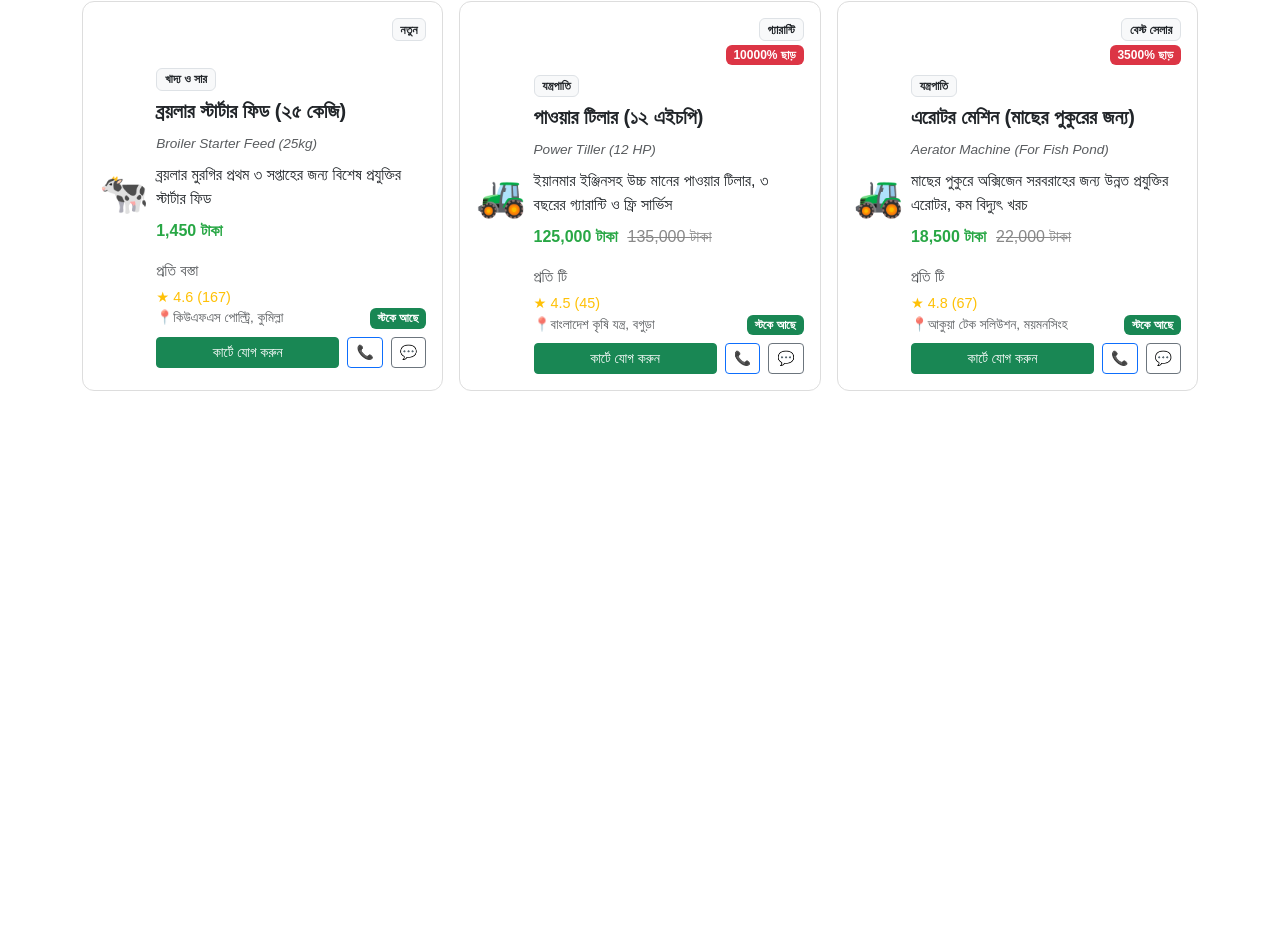
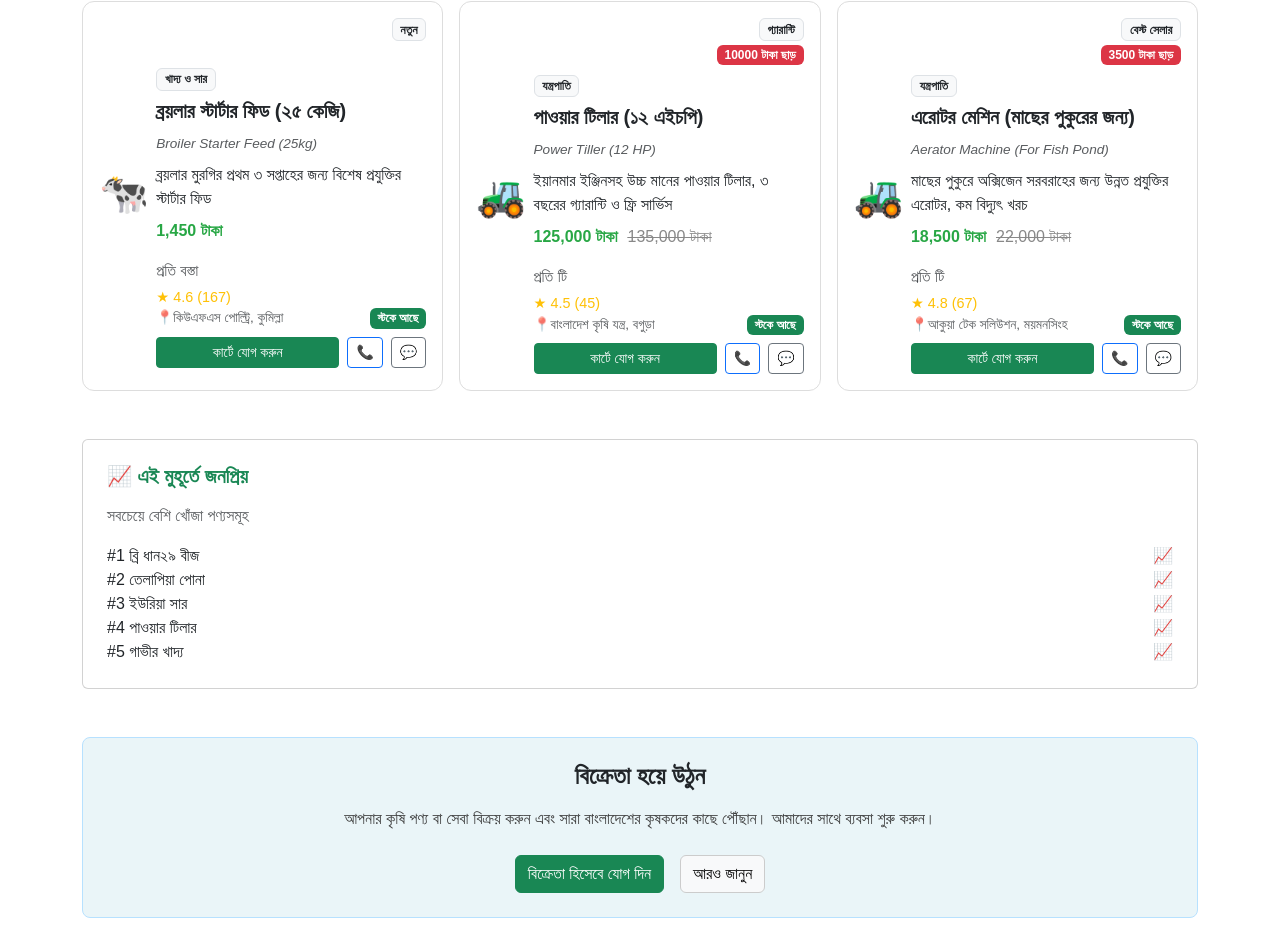
Before and after one commit to numucoccus/krishi_dibanishi, a React (Create React App) app: page /market in a window 1280 px wide. Shown: the part 1341-2293 px from the top of the page. Before the commit the page ends 1784 px from the top, so only its background shows below. Built offline with nearby package versions, Linux system fonts and the light colour scheme.

Commit message:
Ponnoshomuho update

```diff
--- a/src/components/Marketplace/Marketplace_1.js
+++ b/src/components/Marketplace/Marketplace_1.js
@@ -8,6 +8,51 @@ const categories = [
   { icon: "🐄", title: "খাদ্য ও সার", subtitle: "Feed & Fertilizer", count: "১৫৬ পণ্য" },
   { icon: "💉", title: "ঔষধ ও ভ্যাকসিন", subtitle: "Medicine & Vaccines", count: "৯৮ পণ্য" },
 ];
+
+
+const TrendingNow = () => (
+  <div className="mt-5">
+    <Card className="p-4">
+      <h5 className="fw-bold mb-3 text-success">📈 এই মুহূর্তে জনপ্রিয়</h5>
+      <p className="text-muted">সবচেয়ে বেশি খোঁজা পণ্যসমূহ</p>
+      <ul className="list-unstyled mb-0">
+        {[
+          "ব্রি ধান২৯ বীজ",
+          "তেলাপিয়া পোনা",
+          "ইউরিয়া সার",
+          "পাওয়ার টিলার",
+          "গাভীর খাদ্য",
+        ].map((item, index) => (
+          <li
+            key={index}
+            className="d-flex justify-content-between align-items-center"
+          >
+            #{index + 1} {item}
+            <span className="text-success">📈</span>
+          </li>
+        ))}
+      </ul>
+    </Card>
+  </div>
+);
+
+const BecomeSeller = () => (
+  <div className="mt-5">
+    <Card className="p-4" style={{ backgroundColor: "#eaf5f8", border: "1px solid #b7e1ff", borderRadius: "8px" }}>
+      <h4 className="fw-bold mb-3 text-center" style={{ fontWeight: "700" }}>
+        বিক্রেতা হয়ে উঠুন
+      </h4>
+      <p className="text-center mb-4" style={{ fontSize: "16px", color: "#3a3a3a" }}>
+        আপনার কৃষি পণ্য বা সেবা বিক্রয় করুন এবং সারা বাংলাদেশের কৃষকদের কাছে পৌঁছান। আমাদের সাথে ব্যবসা শুরু করুন।
+      </p>
+      <div className="d-flex justify-content-center gap-3">
+        <Button variant="success">বিক্রেতা হিসেবে যোগ দিন</Button>
+        <Button variant="light" style={{ border: "1px solid #ccc" }}>আরও জানুন</Button>
+      </div>
+    </Card>
+  </div>
+);
+
 
 const specialOffers = [
   {
@@ -92,7 +137,7 @@ const products = [
   {
     category: "যন্ত্রপাতি",
     tag: "গ্যারান্টি",
-    discountPercent: 10000,
+    discountTaka: 10000,
     discountTag: "টাকা ছাড়",
     title: "পাওয়ার টিলার (১২ এইচপি)",
     subtitle: "Power Tiller (12 HP)",
@@ -108,7 +153,7 @@ const products = [
   {
     category: "যন্ত্রপাতি",
     tag: "বেস্ট সেলার",
-    discountPercent: 3500,
+    discountTaka: 3500,
     discountTag: "টাকা ছাড়",
     title: "এরোটর মেশিন (মাছের পুকুরের জন্য)",
     subtitle: "Aerator Machine (For Fish Pond)",
@@ -231,22 +276,21 @@ const Marketplace = () => {
                             {p.category === "ঔষধ ও ভ্যাকসিন" && "💉"}
                           </Col>
                           <Col md={10}>
-                          <div
-                          className="badge-container d-flex flex-column align-items-end gap-1 mb-2"
-                          style={{ minHeight: '40px' }} >
+                            <div className="badge-container d-flex flex-column align-items-end gap-1 mb-2" style={{ minHeight: '40px' }}>
                               {p.tag && (
-                          <Badge
-                          bg={p.tag === "প্রিমিয়াম" ? "dark" : "light"}
-                          text={p.tag === "প্রিমিয়াম" ? "light" : "dark"}
-                          className="fw-semibold border" >
+                                <Badge bg={p.tag === "প্রিমিয়াম" ? "dark" : "light"} text={p.tag === "প্রিমিয়াম" ? "light" : "dark"} className="fw-semibold border">
                                   {p.tag}
-                          </Badge>  )}
-                          {p.discountPercent > 0 ? (
+                                </Badge>
+                              )}
+                              {p.discountPercent > 0 && (
                                 <Badge bg="danger" className="fw-semibold">
                                   {p.discountPercent}% ছাড়
                                 </Badge>
-                           ) : (
-                            null
+                              )}
+                              {p.discountTaka > 0 && (
+                                <Badge bg="danger" className="fw-semibold">
+                                  {p.discountTaka} টাকা ছাড়
+                                </Badge>
                               )}
                             </div>
                             <div className="mb-2">
@@ -256,7 +300,6 @@ const Marketplace = () => {
                             </div>
                             <h5 className="fw-semibold">{p.title}</h5>
                             <small className="text-muted fst-italic">{p.subtitle}</small>
-
                             <p className="my-2">{p.desc}</p>
                             <p className="price-section">
                               {p.price.toLocaleString()} টাকা
@@ -269,23 +312,13 @@ const Marketplace = () => {
                             <p className="text-muted mb-1">{p.unit}</p>
                             <div className="rating">★ {p.rating} ({p.ratingCount})</div>
                             <div className="d-flex justify-content-between align-items-center mb-2">
-                             <small className="text-muted">
-                            📍{p.location}
-                             </small>
-                              <Badge bg="success" className="fw-semibold">
-                              স্টকে আছে
-                             </Badge>
+                              <small className="text-muted">📍{p.location}</small>
+                              <Badge bg="success" className="fw-semibold">স্টকে আছে</Badge>
                             </div>
                             <div className="d-flex gap-2 align-items-center">
-                            <Button variant="success" size="sm" className="flex-grow-1">
-                               কার্টে যোগ করুন
-                            </Button>
-                            <Button variant="outline-primary" size="sm">
-                                📞
-                            </Button>
-                            <Button variant="outline-secondary" size="sm">
-                               💬
-                            </Button>
+                              <Button variant="success" size="sm" className="flex-grow-1">কার্টে যোগ করুন</Button>
+                              <Button variant="outline-primary" size="sm">📞</Button>
+                              <Button variant="outline-secondary" size="sm">💬</Button>
                             </div>
                           </Col>
                         </Row>
@@ -293,7 +326,7 @@ const Marketplace = () => {
                     </Col>
                   ))}
                 </Row>
-              </div> {/* ✅ Closing tag added here */}
+              </div>
             </Tab.Pane>
 
             <Tab.Pane eventKey="suppliers">
@@ -305,6 +338,8 @@ const Marketplace = () => {
             </Tab.Pane>
           </Tab.Content>
         </Tab.Container>
+        <TrendingNow />
+       < BecomeSeller />
       </Container>
     </div>
   );
```
Lines whose indentation alone changed are shown as unchanged.
